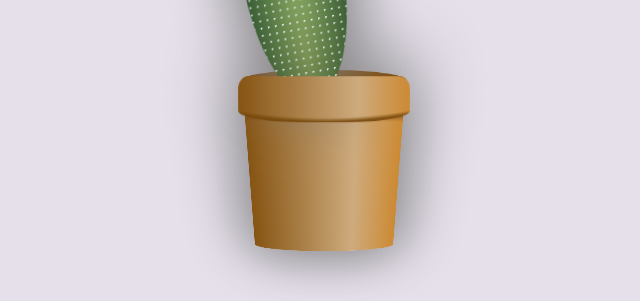
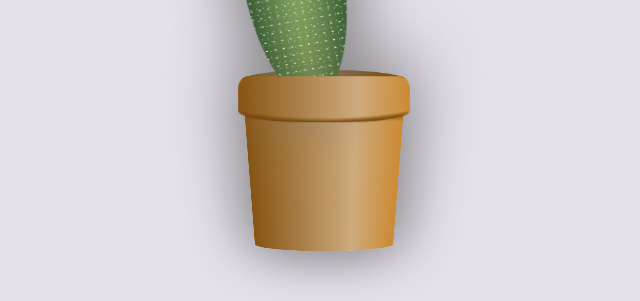
Before and after one commit to julienbrousseau/onediv, a plain HTML site: page index.html in a window 1280 px wide. Shown: the part 231-532 px from the top of the page, 316-956 px from the left. Drawn offline with Linux system fonts and the light colour scheme.

Commit message:
CSS cleanup

```diff
--- a/style.css
+++ b/style.css
@@ -32,11 +32,8 @@ div:after {
     border-bottom-right-radius: 60px 10px;
     background-image:
         radial-gradient( circle farthest-side at center -450px, transparent 99.2%, hsla(34, 85%, 25%, 0.9) 99.9%),
-
-        linear-gradient(to right, hsl(34, 75%, 30%), hsl(34, 45%, 65%) 70%, hsl(34, 60%, 50%))
-    ;
+        linear-gradient(to right, hsl(34, 75%, 30%), hsl(34, 45%, 65%) 70%, hsl(34, 60%, 50%));
     transform: perspective(50px) rotateX(3deg);
-
 }
 div:before {
     content: ' ';
@@ -53,9 +50,9 @@ div:before {
 
     background-image:
     radial-gradient(#f2f2f2 0%, #f2f2f2 14%, transparent 15%),
-    radial-gradient(#aaaaaa 0%, #aaaaaa 14%, transparent 15%),
+    radial-gradient(#ccc 0%, #ccc 14%, transparent 15%),
     radial-gradient(farthest-corner at center 50%, transparent 10%, hsla(130, 35%, 0%, 0.4) 95%),
     radial-gradient(farthest-corner at center 85%, hsla(83, 32%, 55%, 1) 0%, hsl(130, 35%, 32%) 100%);
-    background-size: 7px 7px, 4px 4px, 100px 250px, 100px 250px;
+    background-size: 8px 8px, 6px 6px, 100px 250px, 100px 250px;
     box-shadow: 0px 0px 60px 10px grey;
 }
```
